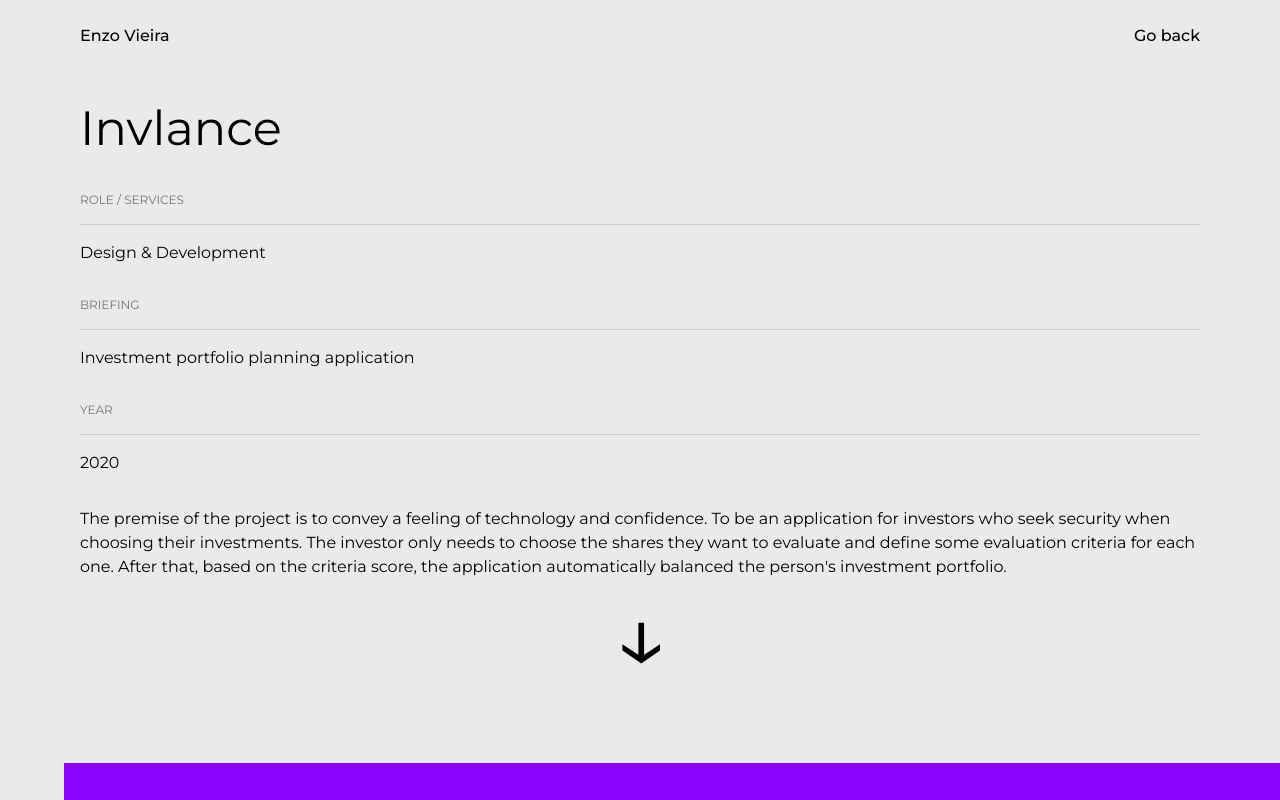
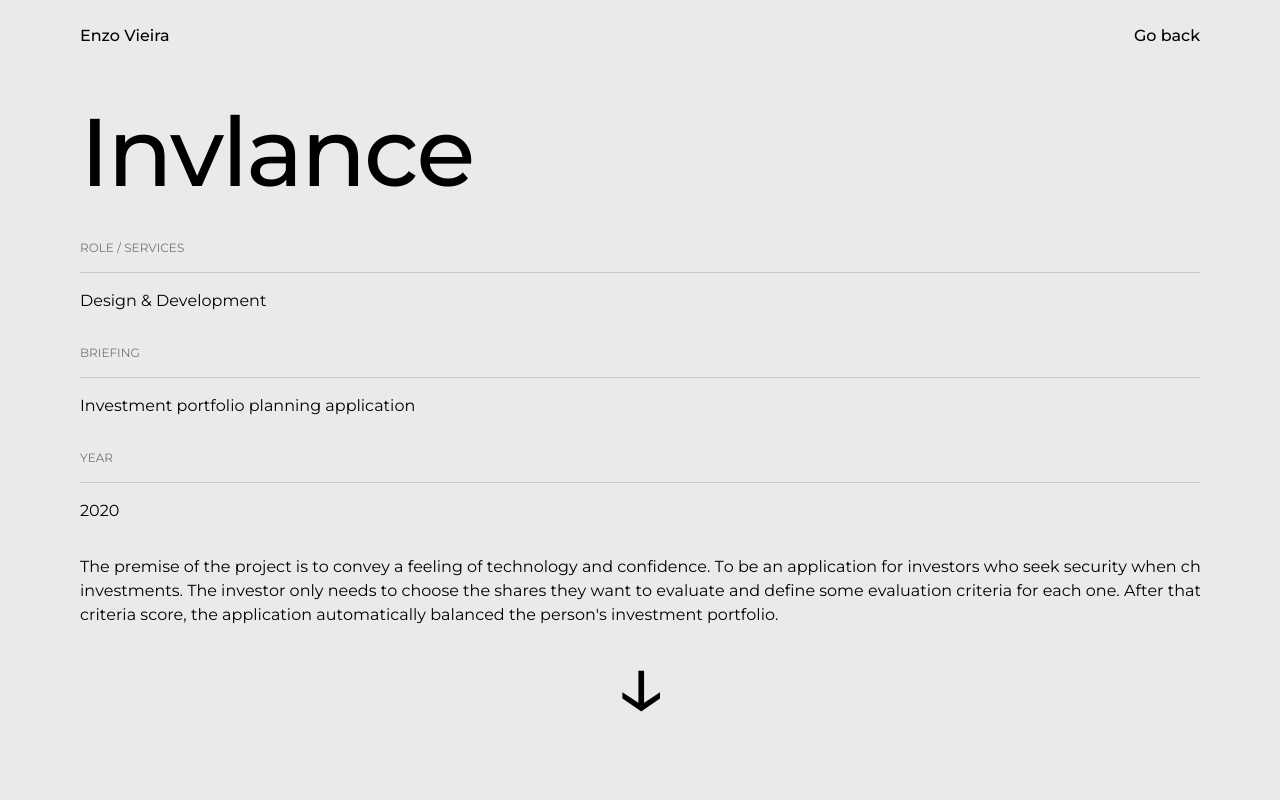
Before and after one commit to EnzoVieira/portfolio, a Next.js app: page /invlance in a window 1280 px wide. Shown: the top 800 px of the page. Built offline with nearby package versions, Linux system fonts and the light colour scheme.

Commit message:
feat(projects): add animations to invlance project page

```diff
--- a/app/(projects)/invlance/page.tsx
+++ b/app/(projects)/invlance/page.tsx
@@ -1,37 +1,53 @@
 import Image from "next/image";
+
+import { StaggerParagraph } from "@/app/components/StaggerParagraph";
+import { StaggerText } from "@/app/components/StaggerText";
 
 export default function InvlancePage() {
   return (
     <main>
-      <h1 className="text-5xl">Invlance</h1>
+      <StaggerText className="normal-case">Invlance</StaggerText>
 
       <dl className="pt-10">
-        <dt className="text-xs opacity-50 uppercase border-b-[1px] border-black border-opacity-25 pb-4 mb-4">
-          Role / Services
+        <dt className="text-xs opacity-50 uppercase">
+          <StaggerParagraph>Role / Services</StaggerParagraph>
         </dt>
-        <dd className="pb-8">Design &amp; Development</dd>
+        <div className="scale-x-0 h-[1px] w-full bg-black opacity-[.15] animate-divider-scale origin-left my-4" />
+        <dd className="pb-8">
+          <StaggerParagraph>Design &amp; Development</StaggerParagraph>
+        </dd>
 
-        <dt className="text-xs opacity-50 uppercase border-b-[1px] border-black border-opacity-25 pb-4 mb-4">
-          Briefing
+        <dt className="text-xs opacity-50 uppercase ">
+          <StaggerParagraph>Briefing</StaggerParagraph>
         </dt>
-        <dd className="pb-8">Investment portfolio planning application</dd>
+        <div className="scale-x-0 h-[1px] w-full bg-black opacity-[.15] animate-divider-scale origin-left my-4" />
+        <dd className="pb-8">
+          <StaggerParagraph>
+            Investment portfolio planning application
+          </StaggerParagraph>
+        </dd>
 
-        <dt className="text-xs opacity-50 uppercase border-b-[1px] border-black border-opacity-25 pb-4 mb-4">
-          Year
+        <dt className="text-xs opacity-50 uppercase">
+          <StaggerParagraph>Year</StaggerParagraph>
         </dt>
-        <dd className="pb-8">2020</dd>
+        <div className="scale-x-0 h-[1px] w-full bg-black opacity-[.15] animate-divider-scale origin-left my-4" />
+        <dd className="pb-8">
+          <StaggerParagraph>2020</StaggerParagraph>
+        </dd>
       </dl>
 
-      <p className="pb-2">
+      <StaggerParagraph className="pb-2">
         The premise of the project is to convey a feeling of technology and
         confidence. To be an application for investors who seek security when
         choosing their investments. The investor only needs to choose the shares
         they want to evaluate and define some evaluation criteria for each one.
         After that, based on the criteria score, the application automatically
         balanced the person&apos;s investment portfolio.
-      </p>
+      </StaggerParagraph>
 
-      <div className="text-8xl text-center pb-20">&darr;</div>
+      <StaggerParagraph className="text-8xl text-center pb-20">
+        &darr;
+      </StaggerParagraph>
 
       <section className="flex items-center bg-[#8A05FF] w-screen -mx-4 py-24">
         <div className="relative w-full h-60">
--- a/tailwind.config.ts
+++ b/tailwind.config.ts
@@ -12,6 +12,7 @@ const config: Config = {
         "translate-header":
           "translate-header 1.25s var(--primary-curve) .8s forwards",
         "reveal-image": "reveal-image 2.25s var(--primary-curve) .8s forwards",
+        "divider-scale": "divider-scale .8s var(--primary-curve) 1.5s forwards",
       },
 
       keyframes: {
@@ -28,6 +29,11 @@ const config: Config = {
           },
           "100%": { "clip-path": "polygon(0 0, 100% 0, 100% 100%, 0% 100%)" },
         },
+
+        "divider-scale": {
+          "0%": { transform: "scale3d(0, 1, 1)" },
+          "100%": { transform: "scale3d(1,1,1)" },
+        },
       },
     },
   },
```
